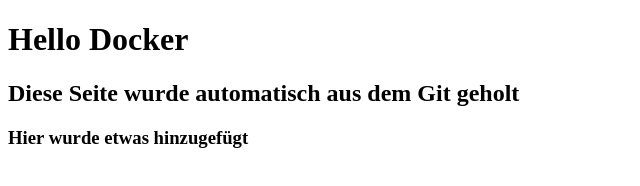
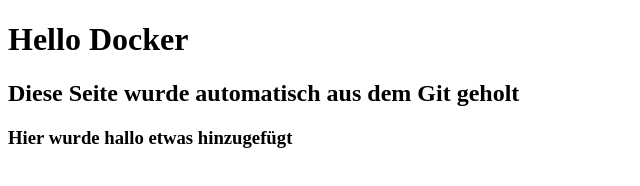
Before and after one commit to maln1230/jenkins-httpd, a plain HTML site: page index.html in a window 1280 px wide. Shown: the full height of the page, 0-640 px from the left. Drawn offline with Linux system fonts and the light colour scheme.

Commit message:
Update index.html

```diff
--- a/index.html
+++ b/index.html
@@ -7,6 +7,6 @@
 <body>
     <h1>Hello Docker</h1>
     <h2>Diese Seite wurde automatisch aus dem Git geholt</h2>
-    <h3>Hier wurde etwas hinzugefügt</h3>
+    <h3>Hier wurde hallo etwas hinzugefügt</h3>
 </body>
 </html>
```
